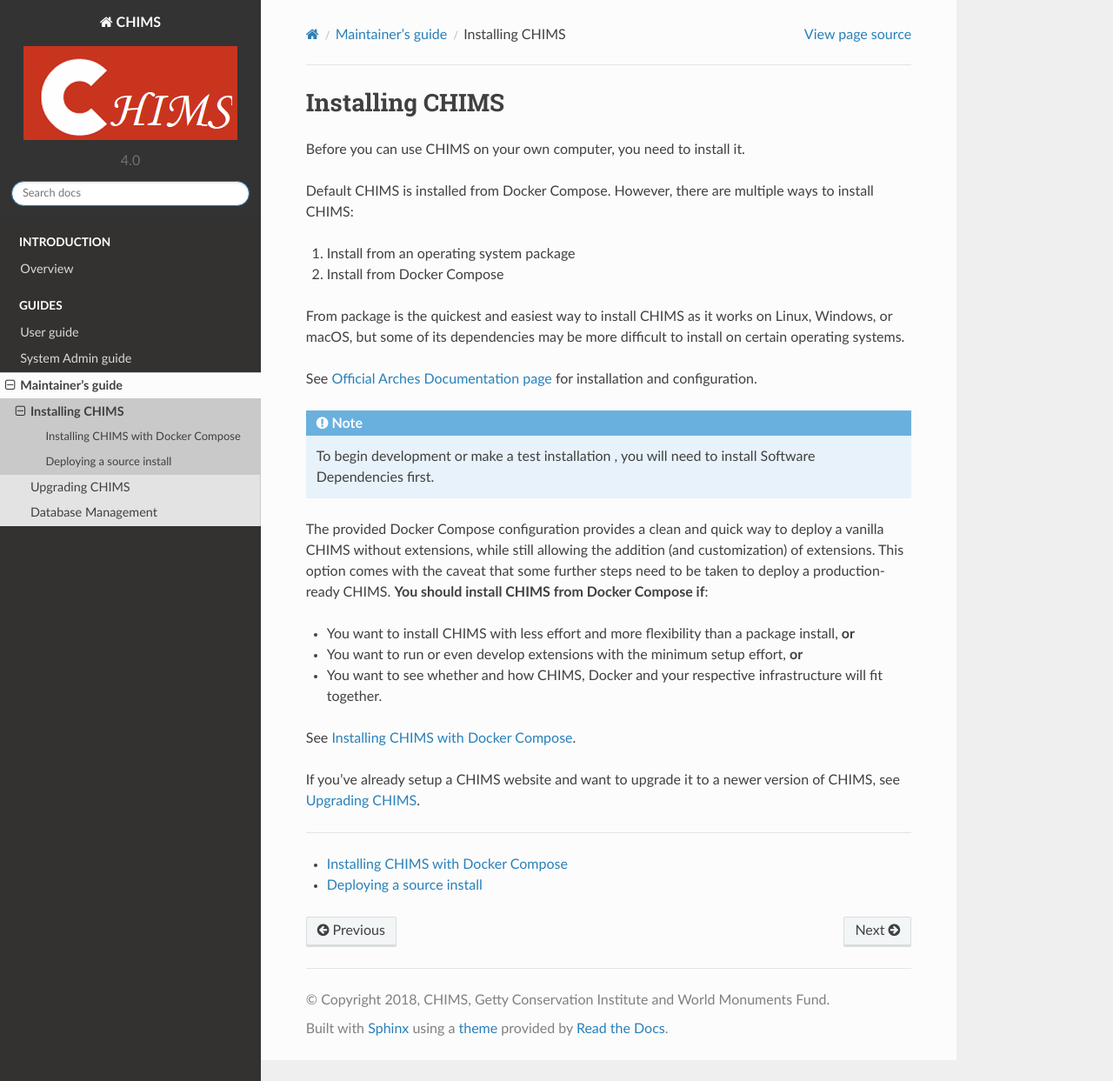
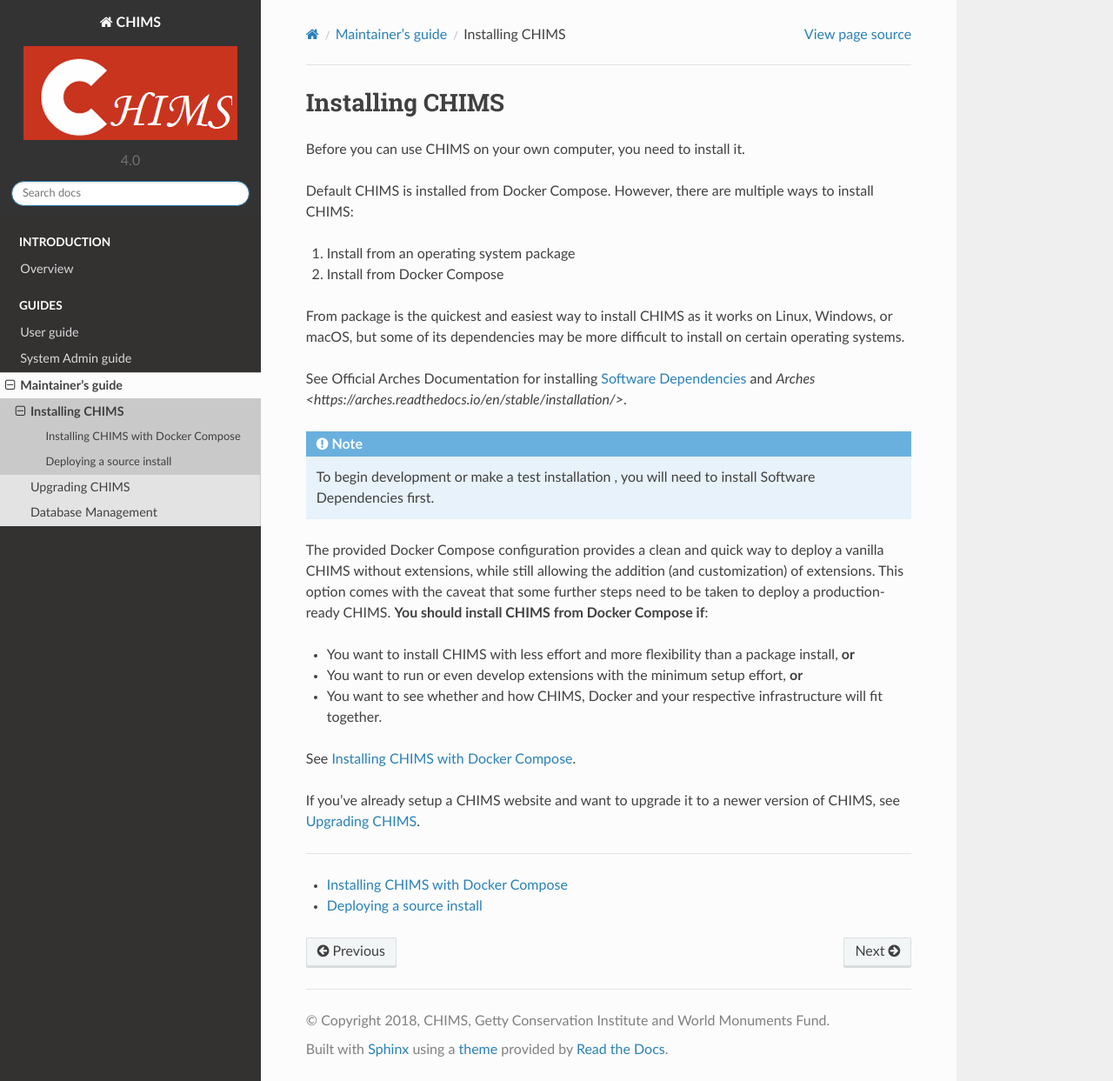
Before and after one commit to archesnep/chimsdoc, a Sphinx documentation site: the page built from docs/maintaining/installing/index.txt, in a window 1280 px wide and 1243 px high. Shown: the whole window at 87% size. Built offline with Sphinx 7.4.7 and the Read the Docs theme 2.0.0, drawn with Linux system fonts in a browser that asks for light colours; pages that are not in the unit, such as notebooks, are missing from menus.

Commit message:
Update index.txt

```diff
--- a/docs/maintaining/installing/index.txt
+++ b/docs/maintaining/installing/index.txt
@@ -11,7 +11,7 @@
 
 From package is the quickest and easiest way to install CHIMS as it works on Linux, Windows, or macOS, but some of its dependencies may be more difficult to install on certain operating systems.
 
-See `Official Arches Documentation page <http://arches.readthedocs.io/en/stable/requirements-and-dependencies/#software-dependencies>`_ for installation and configuration.
+See Official Arches Documentation for installing `Software Dependencies <http://arches.readthedocs.io/en/stable/requirements-and-dependencies/#software-dependencies>`_  and `Arches <https://arches.readthedocs.io/en/stable/installation/>`.
 
 .. note::
     To begin development or make a test installation , you will need to install Software Dependencies first.
```
